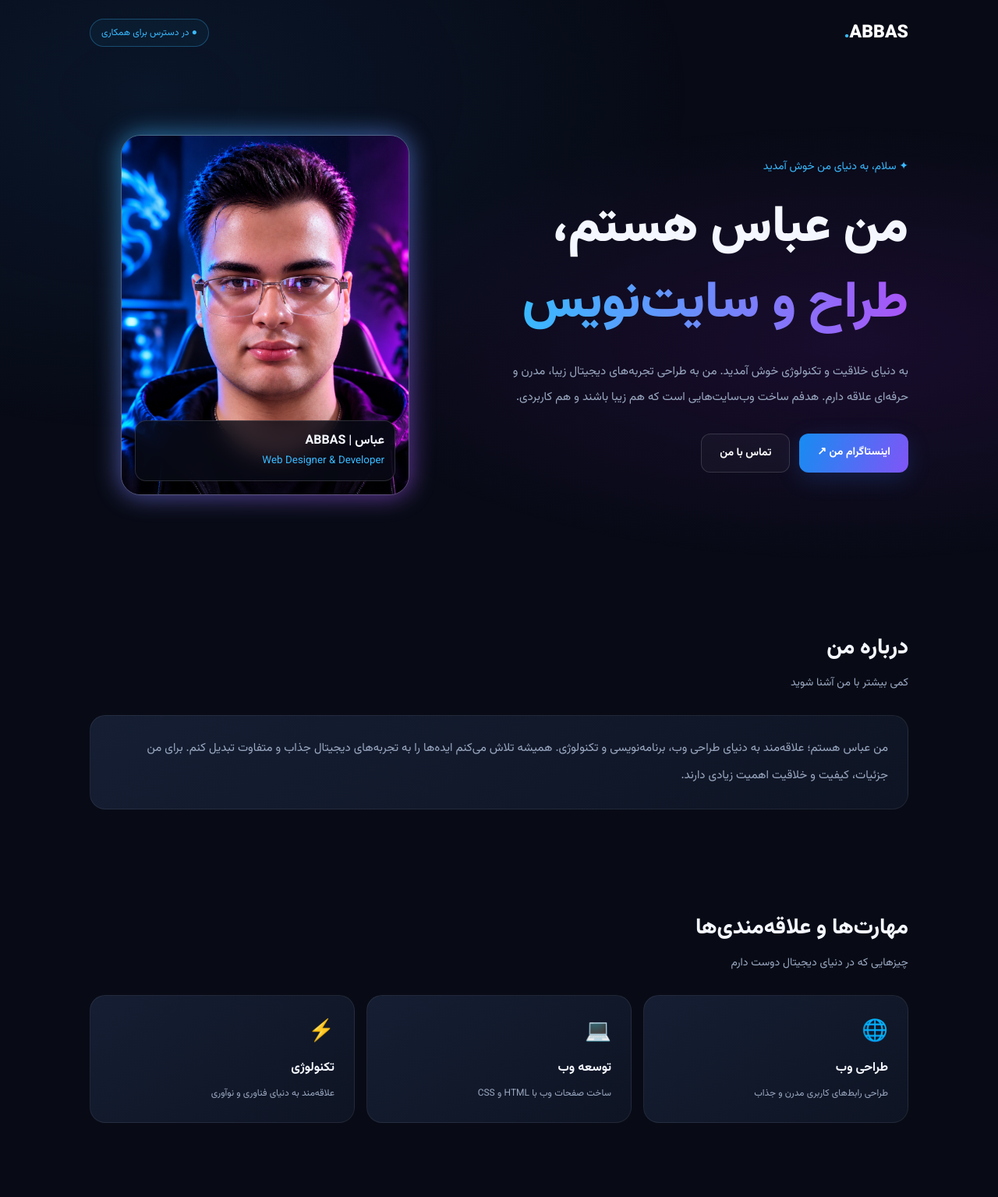
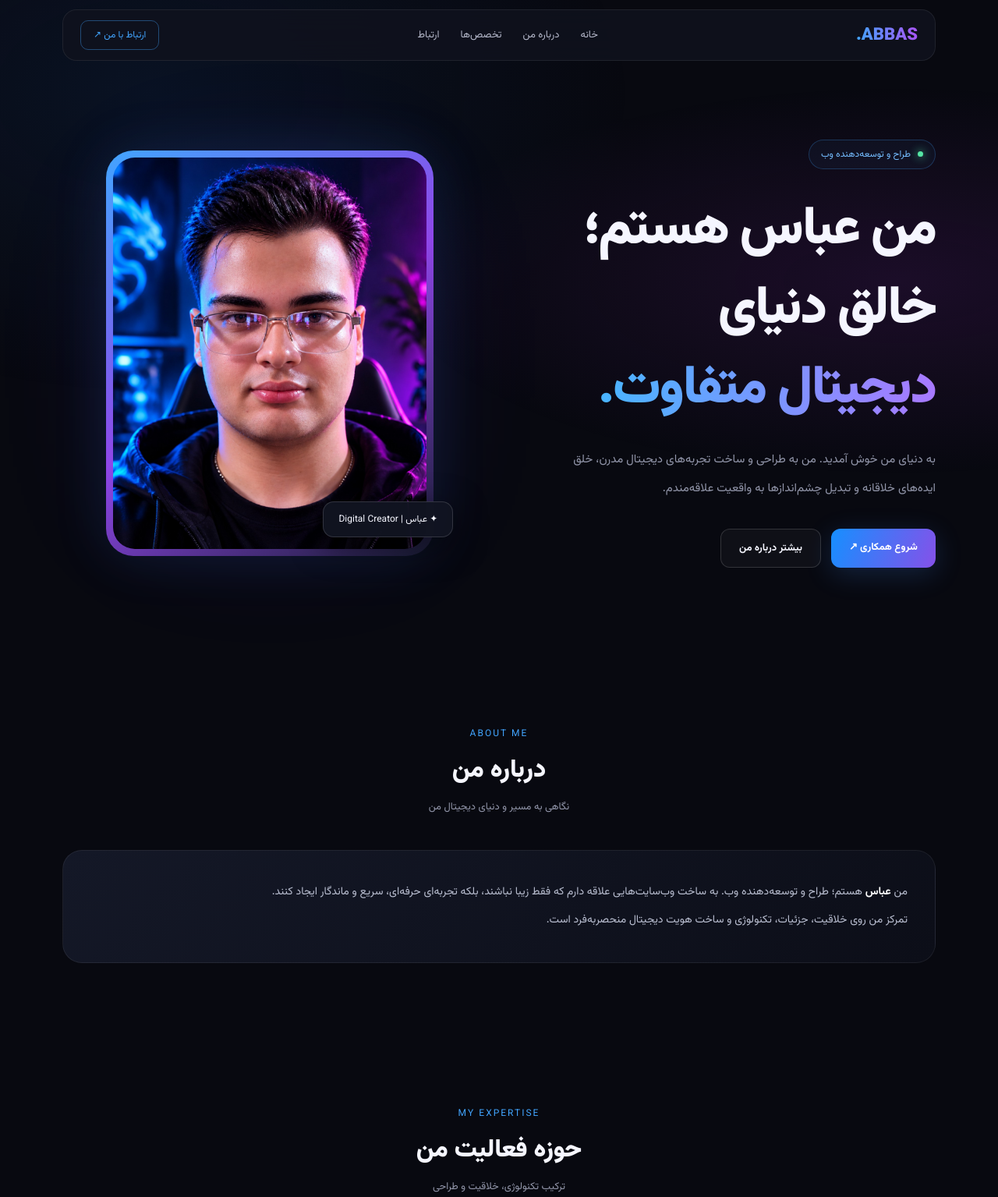
Before and after one commit to abbastabaeian2009-dot/abbastabaeian2009-dot.github.io, a plain HTML site: page index.html in a window 1280 px wide. Shown: the top 1535 px of the page at 78% size. Drawn offline with Linux system fonts and the light colour scheme.

Commit message:
Update index.html

```diff
--- a/index.html
+++ b/index.html
@@ -4,291 +4,545 @@
 <head>
 <meta charset="UTF-8">
 <meta name="viewport" content="width=device-width, initial-scale=1.0">
-<meta name="theme-color" content="#080b16">
-<meta name="description" content="عباس | طراح و توسعه‌دهنده وب">
+<meta name="theme-color" content="#080910">
 <title>عباس | طراح و توسعه‌دهنده وب</title>
+<meta name="description" content="وب‌سایت رسمی عباس، طراح و توسعه‌دهنده وب و خالق تجربه‌های دیجیتال.">
 
 <link rel="preconnect" href="https://fonts.googleapis.com">
-<link rel="preconnect" href="https://fonts.gstatic.com" crossorigin>
 <link href="https://fonts.googleapis.com/css2?family=Vazirmatn:wght@300;400;500;600;700;800;900&display=swap" rel="stylesheet">
 
 <style>
 :root {
-  --bg:#080b16;
-  --panel:#11182a;
-  --blue:#39baff;
+  --bg:#080910;
+  --panel:#10121e;
+  --blue:#42a5ff;
   --purple:#a855f7;
-  --text:#f4f7ff;
-  --muted:#9ba9c2;
+  --white:#f5f6ff;
+  --muted:#9296aa;
 }
-*{margin:0;padding:0;box-sizing:border-box}
-html{scroll-behavior:smooth}
-body{
+
+* {
+  margin:0;
+  padding:0;
+  box-sizing:border-box;
+}
+
+html { scroll-behavior:smooth; }
+
+body {
+  background:var(--bg);
+  color:var(--white);
   font-family:'Vazirmatn',sans-serif;
-  background:var(--bg);
-  color:var(--text);
   overflow-x:hidden;
 }
-body:before{
+
+body::before {
   content:"";
   position:fixed;
   inset:0;
-  background:
-  radial-gradient(ellipse at 15% 15%,#123e7038,transparent 45%),
-  radial-gradient(ellipse at 85% 55%,#7217a52a,transparent 45%);
   pointer-events:none;
   z-index:-1;
+  background:
+  radial-gradient(ellipse at 15% 15%,#123c7730,transparent 40%),
+  radial-gradient(ellipse at 90% 45%,#8125a52a,transparent 40%);
 }
-.container{width:min(1050px,90%);margin:auto}
-nav{
+
+a {text-decoration:none;color:inherit;}
+
+.container {
+  width:min(1120px,90%);
+  margin:auto;
+}
+
+/* NAVIGATION */
+
+nav {
+  position:sticky;
+  top:12px;
+  z-index:100;
+  width:min(1120px,92%);
+  margin:12px auto 0;
+  padding:13px 22px;
   display:flex;
+  align-items:center;
   justify-content:space-between;
-  align-items:center;
-  padding:24px 0;
+  border:1px solid #ffffff13;
+  background:#10121edb;
+  backdrop-filter:blur(22px);
+  border-radius:18px;
 }
-.logo{font-size:23px;font-weight:900;color:white}
-.logo span{color:var(--blue)}
-.nav-tag{
+
+.logo {
+  font-size:22px;
+  font-weight:900;
+  background:linear-gradient(90deg,var(--blue),var(--purple));
+  color:transparent;
+  background-clip:text;
+}
+
+.navlinks {
+  display:flex;
+  gap:27px;
+  color:#b5b8ca;
+  font-size:13px;
+}
+
+.navlinks a:hover {color:var(--blue);}
+
+.nav-cta {
+  border:1px solid #42a5ff65;
+  border-radius:10px;
+  padding:9px 16px;
   color:var(--blue);
   font-size:12px;
-  border:1px solid #39baff50;
-  padding:8px 14px;
-  border-radius:30px;
-  background:#39baff0c;
 }
-.hero{
-  min-height:660px;
+
+/* HERO */
+
+.hero {
+  min-height:760px;
   display:grid;
-  grid-template-columns:1.1fr .9fr;
+  grid-template-columns:1fr 1fr;
   align-items:center;
-  gap:50px;
-  padding:65px 0 85px;
+  gap:55px;
+  padding-top:65px;
+  padding-bottom:75px;
 }
-.eyebrow{
-  color:var(--blue);
-  font-size:14px;
-  margin-bottom:20px;
+
+.tag {
+  display:inline-flex;
+  align-items:center;
+  gap:9px;
+  padding:9px 15px;
+  border:1px solid #42a5ff40;
+  background:#42a5ff0c;
+  border-radius:50px;
+  color:#75bdff;
+  font-size:12px;
+  margin-bottom:28px;
 }
-h1{
-  font-size:clamp(38px,6vw,65px);
+
+.dot {
+  width:7px;
+  height:7px;
+  border-radius:50%;
+  background:#55e6a5;
+  box-shadow:0 0 12px #55e6a5;
+}
+
+.hero h1 {
+  font-size:clamp(38px,6vw,68px);
   line-height:1.5;
   font-weight:900;
+  letter-spacing:-2px;
 }
-h1 span{
-  background:linear-gradient(90deg,var(--blue),var(--purple));
-  -webkit-background-clip:text;
+
+.gradient {
+  background:linear-gradient(90deg,#48b5ff,#a879ff);
   color:transparent;
+  background-clip:text;
 }
-.description{
+
+.hero p {
   color:var(--muted);
-  line-height:2.2;
-  margin:20px 0 30px;
+  line-height:2.5;
   font-size:15px;
+  margin:20px 0 32px;
+  max-width:510px;
 }
-.buttons{display:flex;gap:12px;flex-wrap:wrap}
-.btn{
-  text-decoration:none;
-  padding:13px 23px;
+
+.buttons {
+  display:flex;
+  flex-wrap:wrap;
+  gap:13px;
+}
+
+.btn {
+  padding:14px 23px;
   border-radius:12px;
-  font-size:14px;
+  font-size:13px;
   font-weight:700;
   transition:.3s;
 }
-.primary{
-  background:linear-gradient(110deg,#168cf1,#8055f7);
+
+.primary {
   color:white;
-  box-shadow:0 8px 30px #367aff30;
+  background:linear-gradient(110deg,#168fff,#8551e9);
+  box-shadow:0 8px 35px #438dff32;
 }
-.secondary{
-  color:white;
+
+.secondary {
   border:1px solid #ffffff25;
   background:#ffffff08;
 }
-.btn:hover{transform:translateY(-4px)}
-.photo-wrap{
+
+.btn:hover {
+  transform:translateY(-5px);
+  box-shadow:0 10px 35px #428eff38;
+}
+
+/* PROFILE */
+
+.profile-wrap {
   position:relative;
-  width:min(100%,370px);
+  width:100%;
+  max-width:420px;
   margin:auto;
 }
-.photo-wrap:before{
-  content:"";
-  position:absolute;
-  inset:-3px;
-  border-radius:30px;
-  background:linear-gradient(140deg,var(--blue),var(--purple));
-  filter:blur(15px);
-  opacity:.55;
+
+.profile-frame {
+  position:relative;
+  padding:9px;
+  border-radius:35px;
+  background:linear-gradient(145deg,#42a5ff,#8e46e8,#171b31);
+  box-shadow:0 0 70px #397eff24;
+  animation:float 5s ease-in-out infinite;
 }
-.photo{
-  position:relative;
+
+.profile-frame img {
   width:100%;
   display:block;
+  border-radius:28px;
+  aspect-ratio:4/5;
+  object-fit:cover;
+  object-position:center;
+}
+
+.profile-glow {
+  position:absolute;
+  inset:15%;
+  background:#6649ff;
+  filter:blur(100px);
+  opacity:.22;
+  z-index:-1;
+}
+
+.profile-label {
+  position:absolute;
+  bottom:24px;
+  right:-25px;
+  background:#121522eF;
+  border:1px solid #ffffff24;
+  backdrop-filter:blur(15px);
+  border-radius:14px;
+  padding:13px 19px;
+  font-size:12px;
+  box-shadow:0 10px 40px #0008;
+}
+
+@keyframes float {
+  0%,100% {transform:translateY(0);}
+  50% {transform:translateY(-12px);}
+}
+
+/* SECTIONS */
+
+section:not(.hero) {padding:90px 0;}
+
+.section-title {
+  text-align:center;
+  margin-bottom:45px;
+}
+
+.section-title small {
+  color:var(--blue);
+  font-size:12px;
+  letter-spacing:2px;
+}
+
+.section-title h2 {
+  font-size:32px;
+  margin-top:10px;
+  font-weight:900;
+}
+
+.section-title p {
+  color:var(--muted);
+  font-size:13px;
+  margin-top:12px;
+}
+
+/* ABOUT */
+
+.about-card {
+  padding:35px;
+  border:1px solid #ffffff12;
+  background:linear-gradient(135deg,#141827,#0c0e18);
   border-radius:25px;
-  border:1px solid #ffffff35;
-  object-fit:cover;
-  aspect-ratio:4/5;
+  line-height:2.6;
+  color:#b9bed0;
+  font-size:14px;
 }
-.photo-caption{
-  position:absolute;
-  bottom:18px;
-  right:18px;
-  left:18px;
-  background:#080b16c9;
-  backdrop-filter:blur(15px);
-  border:1px solid #ffffff25;
-  border-radius:14px;
-  padding:13px;
-}
-.photo-caption strong{display:block}
-.photo-caption small{color:var(--blue)}
-.section{padding:65px 0}
-.section-title{
-  font-size:28px;
-  font-weight:800;
-  margin-bottom:12px;
-}
-.section-sub{color:var(--muted);font-size:14px;margin-bottom:30px}
-.about-card,.skill,.contact-card{
-  background:linear-gradient(145deg,#151e33,#0e1423);
-  border:1px solid #ffffff12;
-  border-radius:20px;
-  padding:25px;
-}
-.about-card p{
-  color:var(--muted);
-  line-height:2.3;
-  font-size:15px;
-}
-.skills{
+
+.about-card strong {color:white;}
+
+/* SKILLS */
+
+.skills {
   display:grid;
   grid-template-columns:repeat(3,1fr);
-  gap:15px;
+  gap:16px;
 }
-.skill{transition:.3s}
-.skill:hover{border-color:#39baff80;transform:translateY(-5px)}
-.skill .icon{font-size:27px;margin-bottom:12px}
-.skill h3{font-size:16px;margin-bottom:8px}
-.skill p{color:var(--muted);font-size:12px;line-height:2}
-.contact-card{text-align:center;padding:40px 20px}
-.contact-card p{color:var(--muted);margin:12px 0 25px}
-.contact-links{
+
+.skill {
+  padding:27px 20px;
+  background:#111522;
+  border:1px solid #ffffff12;
+  border-radius:19px;
+  transition:.3s;
+}
+
+.skill:hover {
+  transform:translateY(-7px);
+  border-color:#42a5ff80;
+  background:#151c30;
+}
+
+.skill .icon {
+  font-size:29px;
+  margin-bottom:15px;
+}
+
+.skill h3 {font-size:16px;margin-bottom:10px;}
+
+.skill p {
+  color:var(--muted);
+  font-size:12px;
+  line-height:2;
+}
+
+/* CONTACT */
+
+.contact-box {
+  text-align:center;
+  border:1px solid #42a5ff35;
+  background:
+  radial-gradient(ellipse at top,#193c7030,transparent 70%),
+  #10121e;
+  border-radius:28px;
+  padding:55px 20px;
+}
+
+.contact-box h2 {
+  font-size:30px;
+  margin-bottom:14px;
+}
+
+.contact-box p {
+  color:var(--muted);
+  font-size:13px;
+  line-height:2.3;
+  margin-bottom:25px;
+}
+
+.socials {
   display:flex;
   justify-content:center;
   gap:12px;
   flex-wrap:wrap;
 }
-footer{
+
+.socials a {
+  border:1px solid #ffffff20;
+  padding:12px 20px;
+  border-radius:12px;
+  font-size:12px;
+  transition:.3s;
+}
+
+.socials a:hover {
+  background:#268eff24;
+  border-color:var(--blue);
+  transform:translateY(-4px);
+}
+
+footer {
   text-align:center;
-  border-top:1px solid #ffffff12;
-  padding:25px 10px;
-  color:var(--muted);
-  font-size:12px;
+  padding:30px 10px;
+  border-top:1px solid #ffffff10;
+  color:#777d91;
+  font-size:11px;
 }
-footer span{color:var(--blue)}
-@media(max-width:700px){
-  .hero{
+
+/* MOBILE */
+
+@media(max-width:750px) {
+  .navlinks {display:none;}
+  .hero {
     grid-template-columns:1fr;
     text-align:center;
-    padding-top:45px;
     gap:45px;
+    padding-top:65px;
+    min-height:auto;
   }
-  .buttons,.contact-links{justify-content:center}
-  .photo-wrap{width:min(78%,310px)}
-  .skills{grid-template-columns:1fr}
-  .section{padding:45px 0}
-  h1{font-size:43px}
+  .hero p {margin:20px auto 28px;}
+  .buttons {justify-content:center;}
+  .profile-wrap {max-width:310px;}
+  .profile-label {right:-8px;}
+  .skills {grid-template-columns:1fr;}
+  .section-title h2 {font-size:26px;}
+  section:not(.hero) {padding:65px 0;}
+  .about-card {padding:24px;font-size:13px;}
+  .contact-box h2 {font-size:24px;}
+}
+
+@media(prefers-reduced-motion:reduce) {
+  *,*::before,*::after {
+    animation:none!important;
+    scroll-behavior:auto!important;
+    transition:none!important;
+  }
 }
 </style>
 </head>
 
 <body>
-<div class="container">
 
 <nav>
-  <div class="logo">ABBAS<span>.</span></div>
-  <div class="nav-tag">● در دسترس برای همکاری</div>
+  <a class="logo" href="#home">ABBAS.</a>
+
+  <div class="navlinks">
+    <a href="#home">خانه</a>
+    <a href="#about">درباره من</a>
+    <a href="#skills">تخصص‌ها</a>
+    <a href="#contact">ارتباط</a>
+  </div>
+
+  <a class="nav-cta" href="#contact">ارتباط با من ↗</a>
 </nav>
 
-<main>
-<section class="hero">
+<main class="container">
+
+<section class="hero" id="home">
+
   <div>
-    <div class="eyebrow">✦ سلام، به دنیای من خوش آمدید</div>
-    <h1>من عباس هستم،<br><span>طراح و سایت‌نویس</span></h1>
-    <p class="description">
-      به دنیای خلاقیت و تکنولوژی خوش آمدید.
-      من به طراحی تجربه‌های دیجیتال زیبا،
-      مدرن و حرفه‌ای علاقه دارم.
-      هدفم ساخت وب‌سایت‌هایی است که
-      هم زیبا باشند و هم کاربردی.
+    <div class="tag">
+      <span class="dot"></span>
+      طراح و توسعه‌دهنده وب
+    </div>
+
+    <h1>
+      من عباس هستم؛<br>
+      خالق دنیای<br>
+      <span class="gradient">دیجیتال متفاوت.</span>
+    </h1>
+
+    <p>
+      به دنیای من خوش آمدید.
+      من به طراحی و ساخت تجربه‌های دیجیتال مدرن،
+      خلق ایده‌های خلاقانه و تبدیل چشم‌اندازها
+      به واقعیت علاقه‌مندم.
     </p>
+
     <div class="buttons">
-      <a class="btn primary" href="https://instagram.com/oxabbas_neural" target="_blank" rel="noopener">اینستاگرام من ↗</a>
-      <a class="btn secondary" href="tel:09050096685">تماس با من</a>
+      <a class="btn primary" href="#contact">
+        شروع همکاری ↗
+      </a>
+      <a class="btn secondary" href="#about">
+        بیشتر درباره من
+      </a>
     </div>
   </div>
 
-  <div class="photo-wrap">
-    <img class="photo" src="profile.png" alt="عکس عباس">
-    <div class="photo-caption">
-      <strong>عباس | ABBAS</strong>
-      <small>Web Designer & Developer</small>
+  <div class="profile-wrap">
+    <div class="profile-glow"></div>
+
+    <div class="profile-frame">
+      <img src="profile.png"
+           alt="عباس، طراح و توسعه‌دهنده وب">
+    </div>
+
+    <div class="profile-label">
+      ✦ عباس | Digital Creator
+    </div>
+  </div>
+
+</section>
+
+<section id="about">
+  <div class="section-title">
+    <small>ABOUT ME</small>
+    <h2>درباره من</h2>
+    <p>نگاهی به مسیر و دنیای دیجیتال من</p>
+  </div>
+
+  <div class="about-card">
+    من <strong>عباس</strong> هستم؛ طراح و توسعه‌دهنده وب.
+    به ساخت وب‌سایت‌هایی علاقه دارم که فقط زیبا نباشند،
+    بلکه تجربه‌ای حرفه‌ای، سریع و ماندگار ایجاد کنند.
+    <br>
+    تمرکز من روی خلاقیت، جزئیات، تکنولوژی و
+    ساخت هویت دیجیتال منحصربه‌فرد است.
+  </div>
+</section>
+
+<section id="skills">
+  <div class="section-title">
+    <small>MY EXPERTISE</small>
+    <h2>حوزه فعالیت من</h2>
+    <p>ترکیب تکنولوژی، خلاقیت و طراحی</p>
+  </div>
+
+  <div class="skills">
+
+    <div class="skill">
+      <div class="icon">⌘</div>
+      <h3>طراحی وب</h3>
+      <p>طراحی رابط‌های مدرن، واکنش‌گرا و کاربرپسند.</p>
+    </div>
+
+    <div class="skill">
+      <div class="icon">◈</div>
+      <h3>توسعه وب</h3>
+      <p>تبدیل ایده‌ها به تجربه‌های دیجیتال کاربردی.</p>
+    </div>
+
+    <div class="skill">
+      <div class="icon">✧</div>
+      <h3>هویت دیجیتال</h3>
+      <p>خلق ظاهر حرفه‌ای و متفاوت برای برندهای شخصی.</p>
+    </div>
+
+  </div>
+</section>
+
+<section id="contact">
+  <div class="contact-box">
+    <div class="section-title">
+      <small>LET'S CONNECT</small>
+      <h2>بیایید ارتباط بسازیم.</h2>
+    </div>
+
+    <p>
+      برای همکاری، پروژه‌های جدید یا ارتباط مستقیم
+      می‌توانید از راه‌های زیر با من در تماس باشید.
+    </p>
+
+    <div class="socials">
+      <a href="https://instagram.com/oxabbas_neural"
+         target="_blank" rel="noopener">
+        Instagram ↗
+      </a>
+
+      <a href="tel:+989050096685">
+        تماس مستقیم ☎
+      </a>
+
+      <a href="https://wa.me/989050096685"
+         target="_blank" rel="noopener">
+        WhatsApp ↗
+      </a>
     </div>
   </div>
 </section>
 
-<section class="section">
-  <h2 class="section-title">درباره من</h2>
-  <p class="section-sub">کمی بیشتر با من آشنا شوید</p>
-  <div class="about-card">
-    <p>
-      من عباس هستم؛ علاقه‌مند به دنیای طراحی وب،
-      برنامه‌نویسی و تکنولوژی.
-      همیشه تلاش می‌کنم ایده‌ها را به تجربه‌های
-      دیجیتال جذاب و متفاوت تبدیل کنم.
-      برای من جزئیات، کیفیت و خلاقیت اهمیت زیادی دارند.
-    </p>
-  </div>
-</section>
-
-<section class="section">
-  <h2 class="section-title">مهارت‌ها و علاقه‌مندی‌ها</h2>
-  <p class="section-sub">چیزهایی که در دنیای دیجیتال دوست دارم</p>
-  <div class="skills">
-    <div class="skill">
-      <div class="icon">🌐</div>
-      <h3>طراحی وب</h3>
-      <p>طراحی رابط‌های کاربری مدرن و جذاب</p>
-    </div>
-    <div class="skill">
-      <div class="icon">💻</div>
-      <h3>توسعه وب</h3>
-      <p>ساخت صفحات وب با HTML و CSS</p>
-    </div>
-    <div class="skill">
-      <div class="icon">⚡</div>
-      <h3>تکنولوژی</h3>
-      <p>علاقه‌مند به دنیای فناوری و نوآوری</p>
-    </div>
-  </div>
-</section>
-
-<section class="section">
-  <div class="contact-card">
-    <h2 class="section-title">ارتباط با من</h2>
-    <p>برای ارتباط، همکاری یا آشنایی بیشتر از راه‌های زیر استفاده کنید.</p>
-    <div class="contact-links">
-      <a class="btn primary" href="https://instagram.com/oxabbas_neural" target="_blank" rel="noopener">Instagram ↗</a>
-      <a class="btn secondary" href="tel:09050096685">تماس تلفنی</a>
-      <a class="btn secondary" href="sms:09050096685">ارسال پیامک</a>
-    </div>
-  </div>
-</section>
 </main>
 
 <footer>
-  طراحی شده با عشق توسط <span>عباس</span> © 2026
+  © 2026 ABBAS — All Rights Reserved.
+  <br><br>
+  Designed with passion & creativity.
 </footer>
 
-</div>
 </body>
 </html>
```
